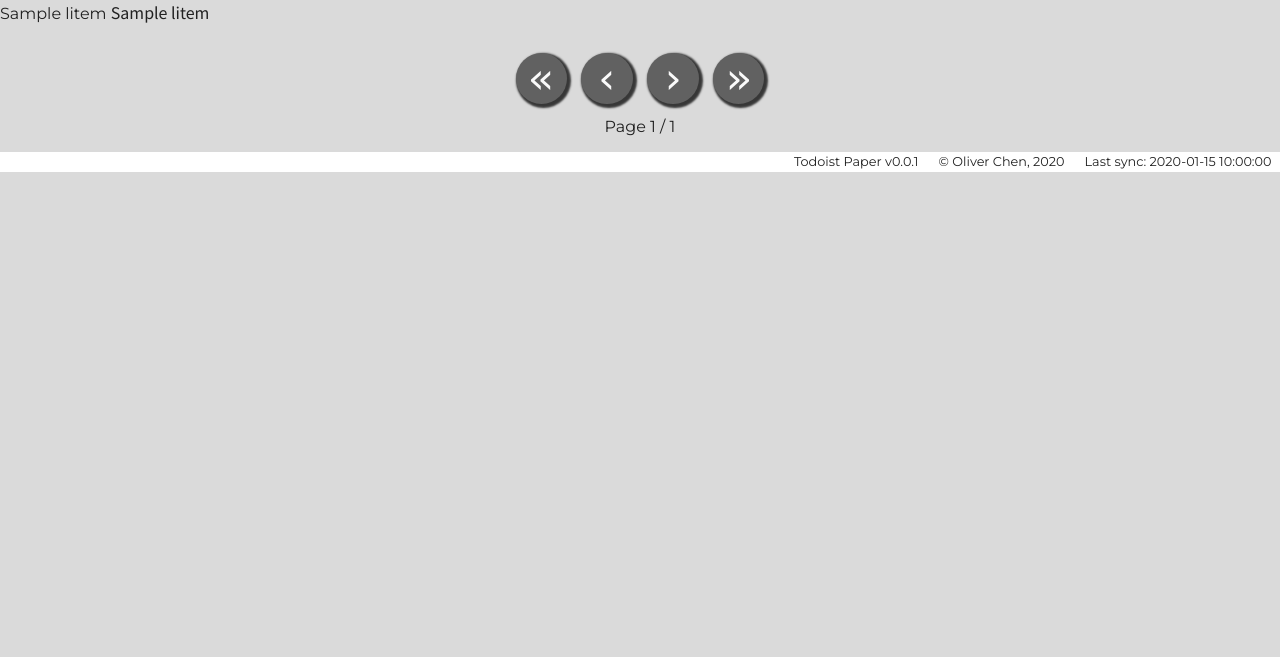
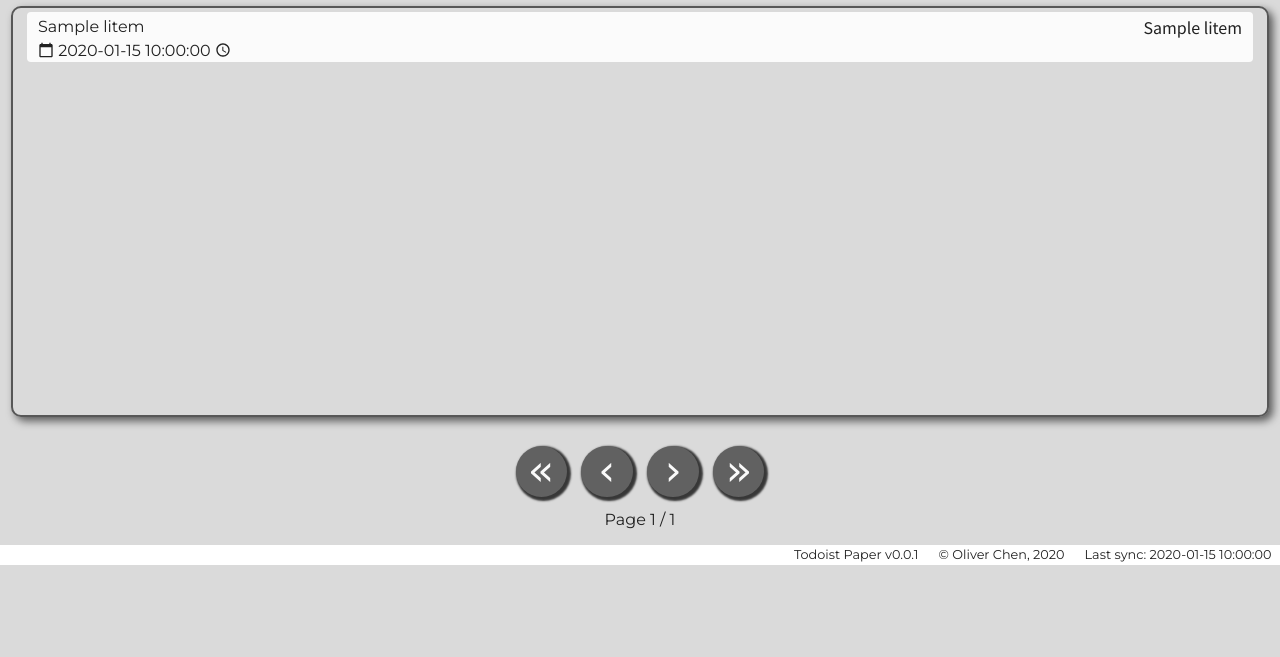
Before and after one commit to ochen1/TodoistPaper, a Flask app: template templates/infoIndex.html in a window 1280 px wide. Shown: the top 657 px of the page. Before the commit the page ends 172 px from the top, so only its background shows below. Run offline with Flask 2, Linux system fonts and the light colour scheme; the template is opened without the code that fills it: most values are stand-ins (such as "Sample title", 1, 10 or a date in 2020).

Commit message:
Redesigned CSS, changed default perpage, and added time and due dates

```diff
--- /dev/null
+++ b/css/todo-redesigned.css
@@ -0,0 +1,55 @@
+div#content-main {
+    margin: 0.4em 1ch;
+    padding: 0.2em 1.4ch;
+    border: solid 2px rgba(0, 0, 0, 0.6);
+    border-radius: 10px;
+    min-height: 50vh;
+    overflow-y: hidden;
+    -webkit-box-shadow: 4px 4px 8px 0px rgba(0, 0, 0, 0.6);
+    -moz-box-shadow: 4px 4px 8px 0px rgba(0, 0, 0, 0.6);
+    box-shadow: 4px 4px 8px 0px rgba(0, 0, 0, 0.6);
+}
+
+div#content-main > .todo-item {
+    /*border: solid 2px #ffffff;*/
+    border-radius: 4px;
+    padding: 0.12em 1ch;
+    background: rgba(255, 255, 255, 0.9);
+    cursor: pointer;
+}
+
+div#content-main > .todo-item > .todo-item-name:after {
+    clear: both;
+    content: ' ';
+    display: table;
+}
+
+
+div#content-main > .todo-item:not(:last-child) {
+    margin-bottom: 0.4em;
+}
+
+div#content-main > .todo-item > .todo-item-name span {
+    line-height: 1.25em;
+    margin: 0.2em 0;
+}
+
+div#content-main > .todo-item > .todo-item-name span:nth-of-type(1) {
+    float: left;
+}
+
+div#content-main > .todo-item > .todo-item-name span:nth-of-type(2) {
+    float: right;
+}
+
+div#content-main > .todo-item > .todo-item-meta-container span {
+    height: 1em;
+    line-height: 1em;
+}
+
+svg.indicator-inline {
+    display: inline-block;
+    height: 1em;
+    position: relative;
+    top: 2px;
+}
--- a/infoServer.py
+++ b/infoServer.py
@@ -1,5 +1,6 @@
 from flask import Flask, request, render_template, send_from_directory
 from time import time, strftime
+from datetime import timedelta
 
 from json import load as loadJSON
 
@@ -19,7 +20,7 @@ def main():
         )
         perpage = request.args.get(
             'perpage',
-            default=8,
+            default=10,
             type=int
         )
         end = min([
@@ -39,7 +40,8 @@ def main():
                 'last_page_url': '/?after=%i&perpage=%i' % (len(db['items']) - len(db['items']) % perpage, perpage),
                 'prev_page_url': '/?after=%i&perpage=%i' % (max(0, start - perpage), perpage),
                 'next_page_url': '/?after=%i&perpage=%i' % (end + 1 if end + 1 < len(db['items']) else start, perpage)
-            }
+            },
+            timedelta2readable=lambda seconds: str(timedelta(seconds=seconds))
         )
 
 
--- a/templates/infoIndex.html
+++ b/templates/infoIndex.html
@@ -7,6 +7,7 @@
     <link rel="stylesheet" href="/css/loading.css" type="text/css">
     <link rel="stylesheet" href="/css/index.css" type="text/css">
     <!-- <link rel="stylesheet" href="/css/todo.css" type="text/css"> -->
+    <link rel="stylesheet" href="/css/todo-redesigned.css" type="text/css">
     <link rel="stylesheet" href="/css/language-support.css" type="text/css">
     <link rel="stylesheet" href="/css/pagination.css" type="text/css">
 </head>
@@ -14,8 +15,36 @@
 <div id="content-main">
     {% for li in litems %}
     <section class="todo-item">
-        <span class="todo-item-name_en">{{ li['name'] }}</span>
-        <span class="lang-zh todo-item-name_zh">{{ li['name-zh'] }}</span>
+        <div class="todo-item-name">
+            <span class="todo-item-name_en">
+                {{ li['name'] }}
+            </span>
+            <span class="lang-zh todo-item-name_zh">
+                {{ li['name-zh'] }}
+            </span>
+        </div>
+        <div class="todo-item-meta-container">
+            {% if li['due'] %}
+            <svg class="indicator-inline icon" viewBox="0 0 24 24" fill="#212121">
+                <path d="M0 0h24v24H0z" fill="none"/>
+                <path d="M20 3h-1V1h-2v2H7V1H5v2H4c-1.1 0-2 .9-2 2v16c0 1.1.9 2 2 2h16c1.1 0 2-.9 2-2V5c0-1.1-.9-2-2-2zm0 18H4V8h16v13z"/>
+            </svg>
+            <span class="todo-item-due-meta">
+                {{ li['due'] }}
+            </span>
+            {% endif %}
+
+            {% if li['time_required'] %}
+            <svg class="indicator-inline icon" viewBox="0 0 24 24" fill="#212121">
+                <path d="M0 0h24v24H0z" fill="none"/>
+                <path d="M11.99 2C6.47 2 2 6.48 2 12s4.47 10 9.99 10C17.52 22 22 17.52 22 12S17.52 2 11.99 2zM12 20c-4.42 0-8-3.58-8-8s3.58-8 8-8 8 3.58 8 8-3.58 8-8 8z"/>
+                <path d="M12.5 7H11v6l5.25 3.15.75-1.23-4.5-2.67z"/>
+            </svg>
+            <span class="todo-item-time-meta">
+                {{ timedelta2readable(seconds=li['time_required']) }}
+            </span>
+            {% endif %}
+        </div>
     </section>
     {% endfor %}
 </div>
@@ -48,7 +77,9 @@ Loading sign sometimes not removed
 <!--<script src="/js/height-api.js" type="application/javascript"></script>-->
 <!--<script src="/js/pagination.js" type="application/javascript"></script>-->
 <script>
-    document.body.addEventListener('touchstart', function(e){ e.preventDefault(); });
+    document.body.addEventListener('touchstart', function (e) {
+        e.preventDefault();
+    });
 </script>
 </body>
 </html>
```
